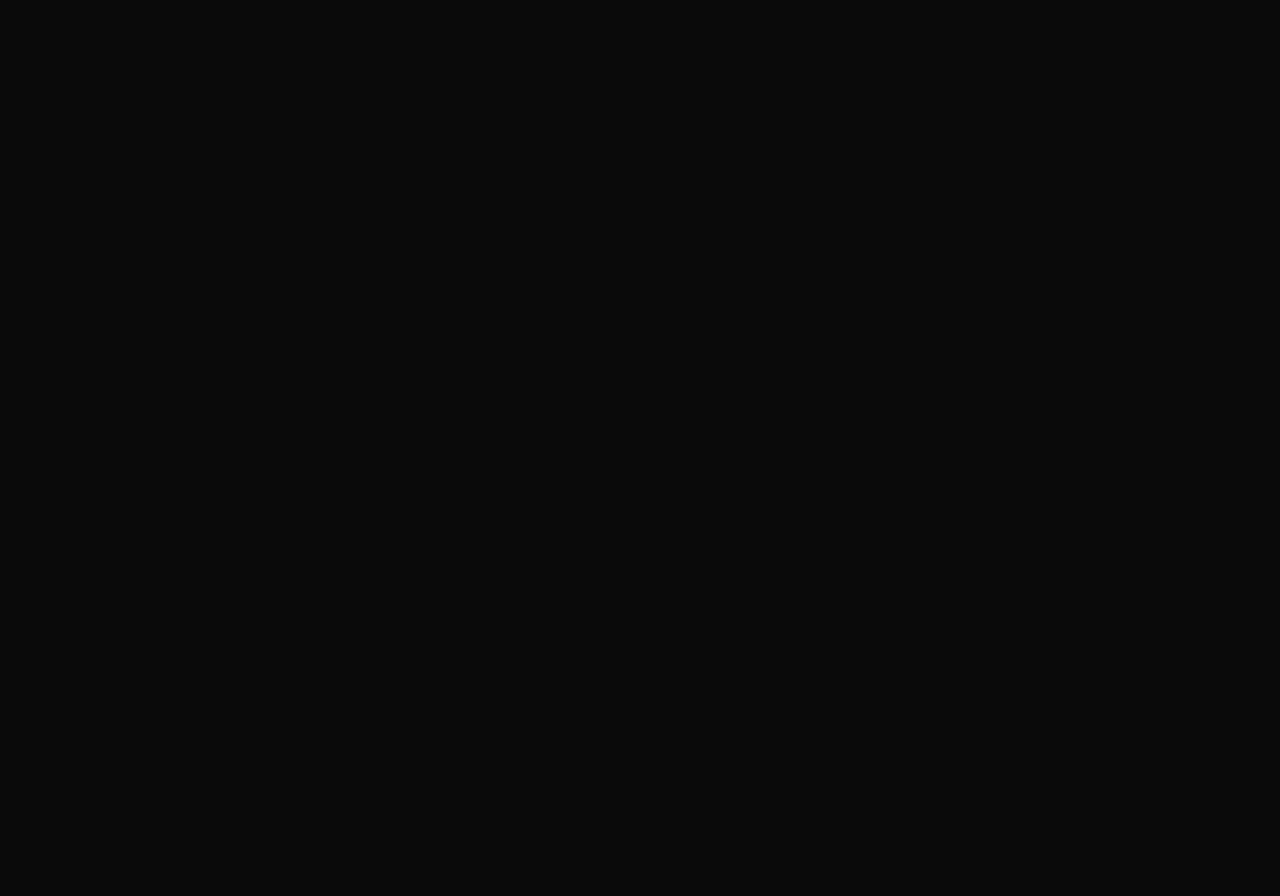
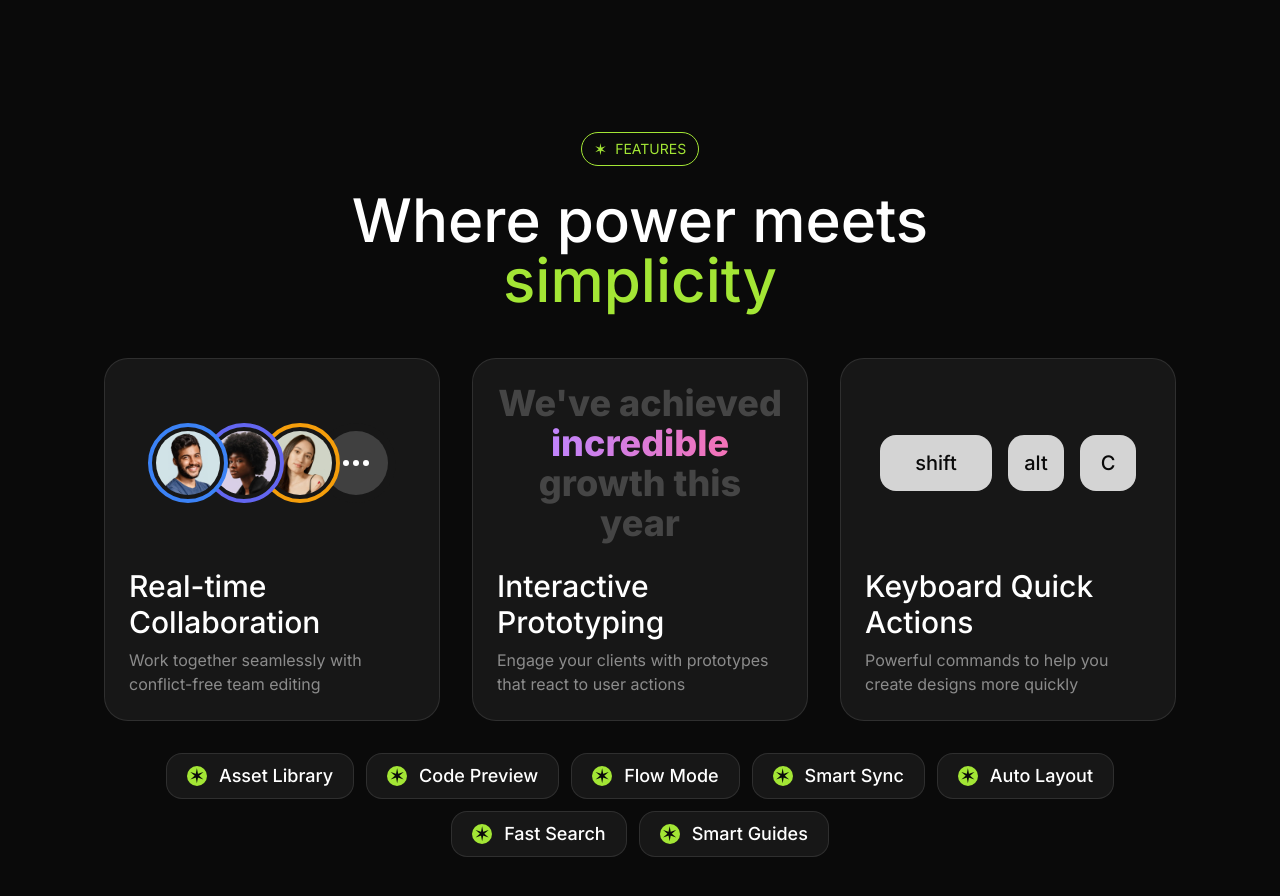
Before and after one commit to KevinPadi/SaaS-Landing-Page, a Next.js app: page / in a window 1280 px wide. Shown: the part 1980-2876 px from the top of the page. Before the commit the page ends 2016 px from the top, so only its background shows below. Built offline with nearby package versions, Linux system fonts and the light colour scheme.

Commit message:
Add Features section with FeatureCard components and enhance layout with Tags and Avatars

```diff
--- a/src/app/page.tsx
+++ b/src/app/page.tsx
@@ -1,3 +1,4 @@
+import Features from "@/sections/Features";
 import Hero from "@/sections/Hero";
 import Introduction from "@/sections/Introduction";
 import LogoTicker from "@/sections/LogoTicker";
@@ -10,6 +11,7 @@
       <Hero />
       <LogoTicker />
       <Introduction />
+      <Features />
     </div>
   );
 }
--- /dev/null
+++ b/src/components/Avatar.tsx
@@ -0,0 +1,19 @@
+import { HTMLAttributes } from "react";
+import { twMerge } from "tailwind-merge";
+
+const Avatar = (props: HTMLAttributes<HTMLDivElement>) => {
+  const { className, children, ...otherProps } = props;
+
+  return (
+    <div
+      className={twMerge(
+        "size-20 rounded-full overflow-hidden border-4 border-blue-500 p-1 bg-neutral-900",
+        className
+      )}
+    >
+      {children}
+    </div>
+  );
+};
+
+export default Avatar;
--- /dev/null
+++ b/src/components/FeatureCard.tsx
@@ -0,0 +1,26 @@
+import { twMerge } from "tailwind-merge";
+
+const FeatureCard = (props: {
+  title: string;
+  description: string;
+  children?: React.ReactNode;
+  className?: string;
+}) => {
+  const { title, description, children, className } = props;
+  return (
+    <div
+      className={twMerge(
+        "bg-neutral-900 border border-white/10 p-6 rounded-3xl",
+        className
+      )}
+    >
+      <div className="aspect-video">{children}</div>
+      <div>
+        <h3 className="text-3xl font-medium mt-6">{title}</h3>
+        <p className="text-white/50 mt-2">{description}</p>
+      </div>
+    </div>
+  );
+};
+
+export default FeatureCard;
--- /dev/null
+++ b/src/components/Key.tsx
@@ -0,0 +1,19 @@
+import React, { HTMLAttributes } from "react";
+import { twMerge } from "tailwind-merge";
+
+const Key = (props: HTMLAttributes<HTMLDivElement>) => {
+  const { className, children, ...otherProps } = props;
+  return (
+    <div
+      className={twMerge(
+        "size-14 bg-neutral-300 inline-flex items-center justify-center rounded-2xl text-xl text-neutral-950 font-medium",
+        className
+      )}
+      {...otherProps}
+    >
+      {children}
+    </div>
+  );
+};
+
+export default Key;
--- a/src/sections/Features.tsx
+++ b/src/sections/Features.tsx
@@ -1,3 +1,12 @@
+import FeatureCard from "@/components/FeatureCard";
+import Tag from "@/components/Tag";
+import avatar1 from "@/assets/images/avatar-ashwin-santiago.jpg";
+import avatar2 from "@/assets/images/avatar-lula-meyers.jpg";
+import avatar3 from "@/assets/images/avatar-florence-shaw.jpg";
+import Image from "next/image";
+import Avatar from "@/components/Avatar";
+import Key from "@/components/Key";
+
 const features = [
   "Asset Library",
   "Code Preview",
@@ -9,5 +18,85 @@
 ];
 
 export default function Features() {
-    return <div>Features</div>;
+  return (
+    <section className="py-24">
+      <div className="container">
+        <div className="flex justify-center">
+          <Tag>Features</Tag>
+        </div>
+        <h2 className="text-6xl font-medium text-center mt-6 max-w-2xl mx-auto">
+          Where power meets <span className="text-lime-400">simplicity</span>
+        </h2>
+        <div className="mt-12 grid grid-cols-1 md:grid-cols-4 lg:grid-cols-3 gap-8">
+          <FeatureCard
+            className="md:col-span-2 lg:col-span-1"
+            title="Real-time Collaboration"
+            description="Work together seamlessly with conflict-free team editing"
+          >
+            <div className="aspect-video flex items-center justify-center">
+              <Avatar className="z-40">
+                <Image src={avatar1} alt="Avatar 1" className="rounded-full" />
+              </Avatar>
+              <Avatar className="z-30 -ml-6 border-indigo-500">
+                <Image src={avatar2} alt="Avatar 2" className="rounded-full" />
+              </Avatar>
+              <Avatar className="z-20 -ml-6 border-amber-500">
+                <Image src={avatar3} alt="Avatar 3" className="rounded-full" />
+              </Avatar>
+              <Avatar className="-ml-6 border-transparent">
+                <div className="size-full bg-neutral-700 rounded-full inline-flex items-center justify-center gap-1">
+                  {Array.from({ length: 3 }).map((_, i) => (
+                    <span
+                      key={i}
+                      className="size-1.5 rounded-full bg-white inline-flex"
+                    ></span>
+                  ))}
+                </div>
+              </Avatar>
+            </div>
+          </FeatureCard>
+
+          <FeatureCard
+            className="md:col-span-2 lg:col-span-1"
+            title="Interactive Prototyping"
+            description="Engage your clients with prototypes that react to user actions"
+          >
+            <div className="aspect-video flex items-center justify-center">
+              <p className="text-4xl font-extrabold text-white/20 text-center">
+                We've achieved{" "}
+                <span className="bg-gradient-to-r from-purple-400 to-pink-400 bg-clip-text text-transparent">
+                  incredible
+                </span>{" "}
+                growth this year
+              </p>
+            </div>
+          </FeatureCard>
+          <FeatureCard
+            className="md:col-span-2 md:col-start-2 lg:col-span-1 lg:col-start-auto"
+            title="Keyboard Quick Actions"
+            description="Powerful commands to help you create designs more quickly"
+          >
+            <div className="aspect-video flex items-center justify-center gap-4">
+              <Key className="w-28">shift</Key>
+              <Key>alt</Key>
+              <Key>C</Key>
+            </div>
+          </FeatureCard>
+        </div>
+        <div className="mt-8 flex flex-wrap gap-3 justify-center">
+          {features.map((feature) => (
+            <div
+              key={feature}
+              className="bg-neutral-900 border border-white/10 inline-flex px-3 md:px-5 py-1.5 md:py-2 rounded-2xl gap-3 items-center"
+            >
+              <span className="bg-lime-400 text-neutral-950 size-5 rounded-full inline-flex items-center justify-center text-xl">
+                &#10038;
+              </span>
+              <span className="font-medium md:text-lg">{feature}</span>
+            </div>
+          ))}
+        </div>
+      </div>
+    </section>
+  );
 }
```
Lines whose indentation alone changed are shown as unchanged.
